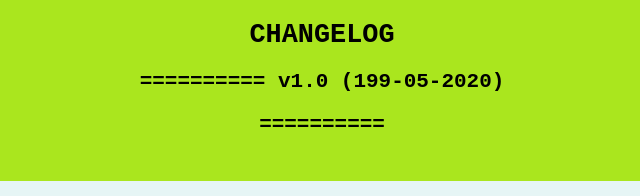
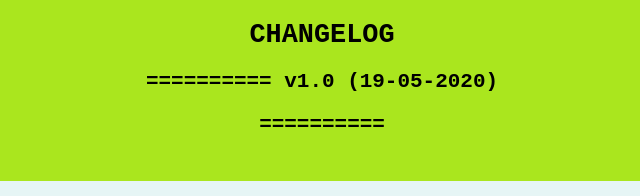
Before and after one commit to paulinek13/sudoku, a plain HTML site: page index.html in a window 1280 px wide. Shown: the part 2986-3182 px from the top of the page, 318-958 px from the left. Drawn offline with Linux system fonts and the light colour scheme; a web font is replaced by a local one.

Commit message:
Update index.html

```diff
--- a/index.html
+++ b/index.html
@@ -154,7 +154,7 @@
     <article id="changelog">
         <h2>CHANGELOG</h2> <br>
 
-        <h3>========== v1.0 (199-05-2020)</h3>
+        <h3>========== v1.0 (19-05-2020)</h3>
 
         <h4>-> FIRST RELEASE</h4>
 
```
